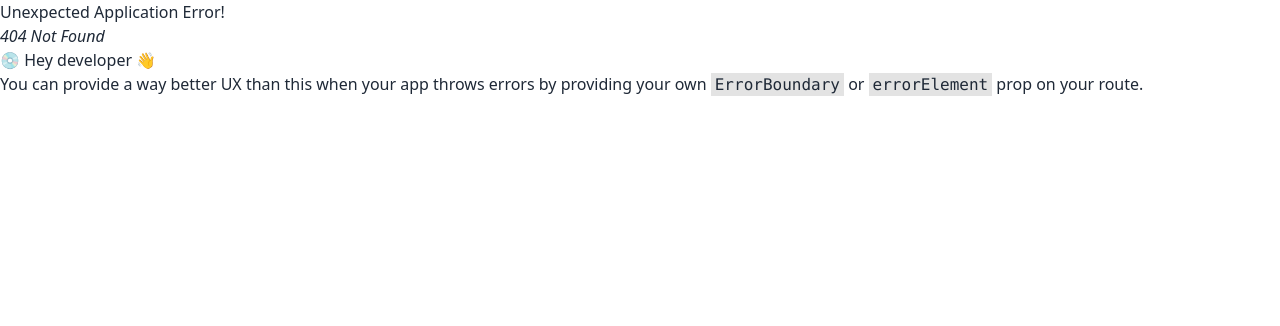
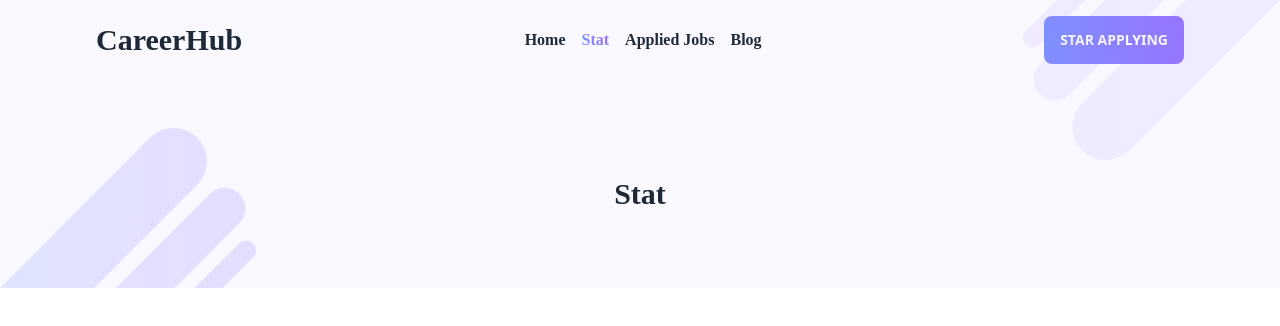
Before and after one commit to saadrafi/PH_Assignment9, a React (Vite) app: page /stat in a window 1280 px wide. Before the commit this address had no page. Shown: the top 326 px of the page. Built offline with nearby package versions, Linux system fonts and the light colour scheme.

Commit message:
Job details page implemented

```diff
--- a/src/App.jsx
+++ b/src/App.jsx
@@ -1,21 +1,11 @@
-import Banner from "./components/Banner";
-import JobCategory from "./components/JobCategoryList/JobCategory";
-import Jobs from "./components/Jobs/Jobs";
-import Navbar from "./components/Navbar";
+import { Outlet } from "react-router-dom";
+
 
 
 
 function App() {
   return (
-    <>
-    <div className="bg-gradient-to-r from-[#7E90FE]/[0.05] to-[#9873FF]/[0.05]">
-      <Navbar></Navbar>
-      <Banner></Banner>
-
-    </div>
-    <JobCategory></JobCategory>
-    <Jobs></Jobs>
-    </>
+    <Outlet></Outlet>
   );
 }
 
--- /dev/null
+++ b/src/components/Jobs/JobDetails.jsx
@@ -0,0 +1,81 @@
+import React from "react";
+import Page from "../Layout/Page";
+import { Link, useLoaderData } from "react-router-dom";
+import { addToDb } from "../../utilitis/fakedb";
+
+const JobDetails = () => {
+    const {job} = useLoaderData();
+    console.log(job);
+  return (
+    <>
+      <Page>Job Details</Page>
+      <div className="w-[85%] mx-auto grid grid-cols-[3fr,2fr] mt-24 mb-24">
+        <div className="font-['Manrope'] flex flex-col gap-y-4">
+          <p className=" text-base text-[#757575]">
+            <span className="font-bold text-[#1A1919]">Job Description:</span>
+            {job.description}
+          </p>
+          <p className=" text-base text-[#757575]">
+            <span className="font-bold text-[#1A1919]">Job Description:</span>
+            {job.responsibilities}
+          </p>
+          <h3 className="font-bold text-[#1A1919]">Educational Requirements:</h3>
+          <p className=" text-base text-[#757575]">{job.educational_requirements}</p>
+          <h3 className="font-bold text-[#1A1919]">Experience Requirements:</h3>
+          <p className=" text-base text-[#757575]">{job.experiences}</p>
+        </div>
+
+        <div className=" ml-3">
+          <div className="bg-gradient-to-r from-[#7E90FE]/[0.2] to-[#9873FF]/[0.2] rounded-lg">
+            <div className="p-8 font-['Manrope'] text-lg">
+              <div>
+                <h3 className="font-bold text-[#1A1919] pb-4 border-b border-[#7E90FE]">
+                  Job Details:
+                </h3>
+                <div className="flex items-center gap-1 mt-2">
+                  <img src="../../assets/Icons/Frame.png" alt="" className=" h-6" />
+                  <span className="font-bold ">Salary:</span>
+                  <span>{job.salary} (Per Month)</span>
+                </div>
+                <div className="flex items-center gap-1 mt-2">
+                  <img src="../../assets/Icons/Frame-1.png" alt="" className=" h-6" />
+                  <span className="font-bold ">Job Title:</span>
+                  <span>{job.title}</span>
+                </div>
+              </div>
+              <div className="mt-8">
+                <h3 className="font-bold text-[#1A1919] pb-4 border-b border-[#7E90FE]">
+                  Contact Information:
+                </h3>
+                <div className="flex items-center gap-1 mt-2">
+                  <img src="../../assets/Icons/Frame-2.png" alt="" className=" h-6" />
+                  <span className="font-bold ">Phone:</span>
+                  <span>{job.contact_information.phone}</span>
+                </div>
+                <div className="flex items-center gap-1 mt-2">
+                  <img src="../../assets/Icons/Frame-3.png" alt="" className=" h-6" />
+                  <span className="font-bold ">Email:</span>
+                  <span>{job.contact_information.email}</span>
+                </div>
+                <div className="flex items-center gap-1 mt-2">
+                  <img src="../../assets/Icons/Frame-4.png" alt="" className=" h-6" />
+                  <span className="font-bold ">Address:</span>
+                  <span>{job.location}</span>
+                </div>
+              </div>
+            </div>
+          </div>
+          <div className="mt-6">
+            <Link>
+              <button onClick={()=>{addToDb(job)}} className="btn w-full bg-gradient-to-r from-[#7E90FE] to-[#9873FF] border-none">
+                Apply Now
+              </button>
+            </Link>
+          </div>
+        </div>
+      </div>
+    </>
+  );
+};
+
+export default JobDetails;
--- a/src/components/Jobs/SingleJob.jsx
+++ b/src/components/Jobs/SingleJob.jsx
@@ -1,7 +1,8 @@
 import React from "react";
+import { Link } from "react-router-dom";
 
 const SingleJob = ({ job }) => {
-  const { company_logo, title, company_name, type, location, duration, salary } = job;
+  const { company_logo, title, company_name, type, location, duration, salary,id } = job;
   return (
     <div className=" border rounded-lg ">
       <div className="p-10">
@@ -34,9 +35,11 @@ const SingleJob = ({ job }) => {
           </div>
         </div>
 
-        <button className="btn bg-gradient-to-r from-[#7E90FE] to-[#9873FF] border-none mt-6">
-          View Details
-        </button>
+        <Link to={`/job/${id}`}>
+          <button className="btn bg-gradient-to-r from-[#7E90FE] to-[#9873FF] border-none mt-6">
+            View Details
+          </button>
+        </Link>
       </div>
     </div>
   );
--- a/src/components/Navbar.jsx
+++ b/src/components/Navbar.jsx
@@ -8,16 +8,49 @@ const Navbar = () => {
         <h1 className="font-bold font-['Manrope'] text-3xl">CareerHub</h1>
         <div className=" flex items-center space-x-4 text-base font-bold font-['Manrope']">
           <NavLink
-            to="#"
-            className="bg-gradient-to-r from-[#7E90FE] to-[#9873FF] text-transparent bg-clip-text"
+            to="/"
+            className={({ isActive }) =>
+              isActive
+                ? "bg-gradient-to-r from-[#7E90FE] to-[#9873FF] text-transparent bg-clip-text"
+                : ""
+            }
           >
             Home
           </NavLink>
-          <NavLink to="#">Stat</NavLink>
-          <NavLink to="#">Applied Jobs</NavLink>
-          <NavLink to="#">Blog</NavLink>
+          <NavLink
+            to="/stat"
+            className={({ isActive }) =>
+              isActive
+                ? "bg-gradient-to-r from-[#7E90FE] to-[#9873FF] text-transparent bg-clip-text"
+                : ""
+            }
+          >
+            Stat
+          </NavLink>
+          <NavLink
+            to="/applied-jobs"
+            className={({ isActive }) =>
+              isActive
+                ? "bg-gradient-to-r from-[#7E90FE] to-[#9873FF] text-transparent bg-clip-text"
+                : ""
+            }
+          >
+            Applied Jobs
+          </NavLink>
+          <NavLink
+            to="/blog"
+            className={({ isActive }) =>
+              isActive
+                ? "bg-gradient-to-r from-[#7E90FE] to-[#9873FF] text-transparent bg-clip-text"
+                : ""
+            }
+          >
+            Blog
+          </NavLink>
         </div>
-        <button className="btn bg-gradient-to-r from-[#7E90FE] to-[#9873FF] border-none rounded-lg">Star Applying</button>
+        <button className="btn bg-gradient-to-r from-[#7E90FE] to-[#9873FF] border-none rounded-lg">
+          Star Applying
+        </button>
       </nav>
     </div>
   );
--- a/src/main.jsx
+++ b/src/main.jsx
@@ -1,14 +1,47 @@
-import React from 'react'
-import ReactDOM from 'react-dom/client'
-import App from './App'
-import './index.css'
+import React from "react";
+import ReactDOM from "react-dom/client";
+import App from "./App";
+import "./index.css";
 
 import { createBrowserRouter, RouterProvider } from "react-router-dom";
+import Home from "./components/Layout/Home";
+import Page from "./components/Layout/Page";
+import JobDetails from "./components/Jobs/JobDetails";
+import { dataLoad, findJob } from "./utilitis/dataLoader";
+import AppliedJobs from "./components/AppliedJobs/AppliedJobs";
 
 const router = createBrowserRouter([
   {
     path: "/",
     element: <App></App>,
+    children: [
+      {
+        path: "/",
+        element: <Home></Home>,
+      },
+      {
+        path: "/stat",
+        element: <Page>Stat</Page>,
+      },
+      {
+        path: "job/:jobId",
+        element: <JobDetails></JobDetails>,
+        loader: async ({ params }) => {
+          let job;
+          await fetch("/jobs.json")
+            .then((res) => res.json())
+            .then((data) => {
+              job =findJob(data, params.jobId);
+            });
+            return {job};
+        },
+      },
+      {
+        path: "applied-jobs",
+        element: <AppliedJobs></AppliedJobs>,
+        loader:dataLoad
+      }
+    ],
   },
 ]);
 
```
